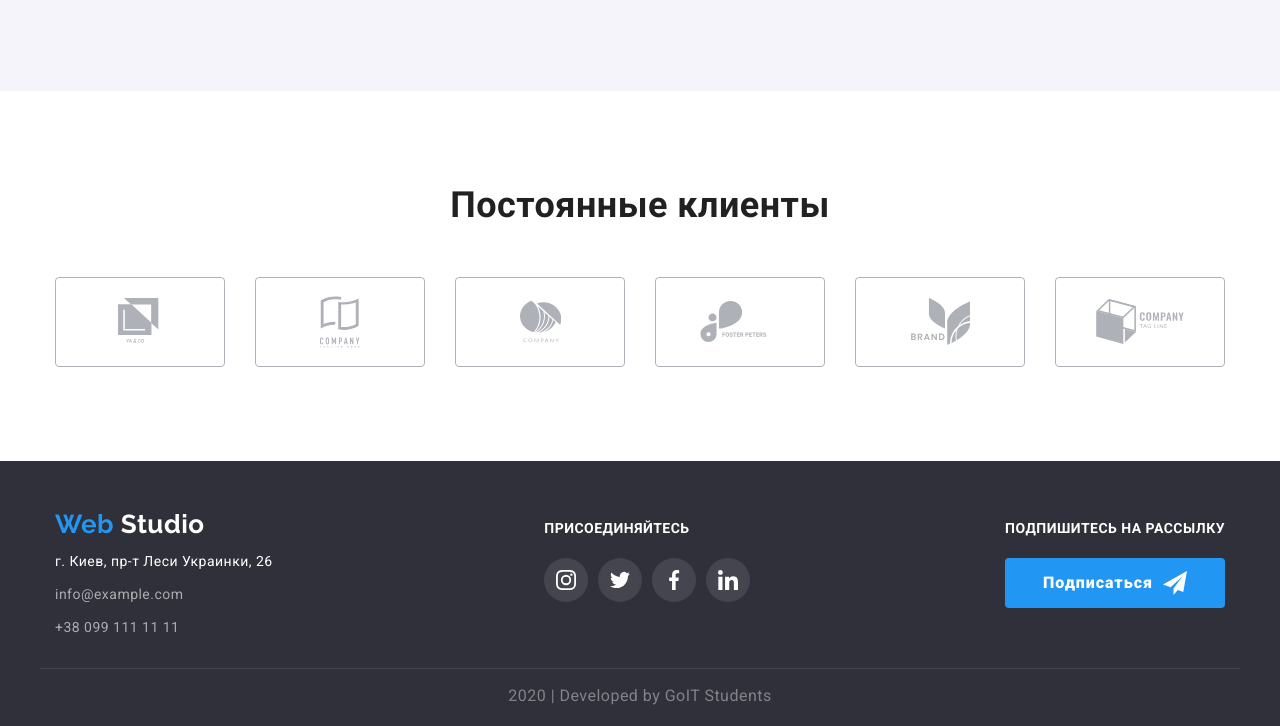
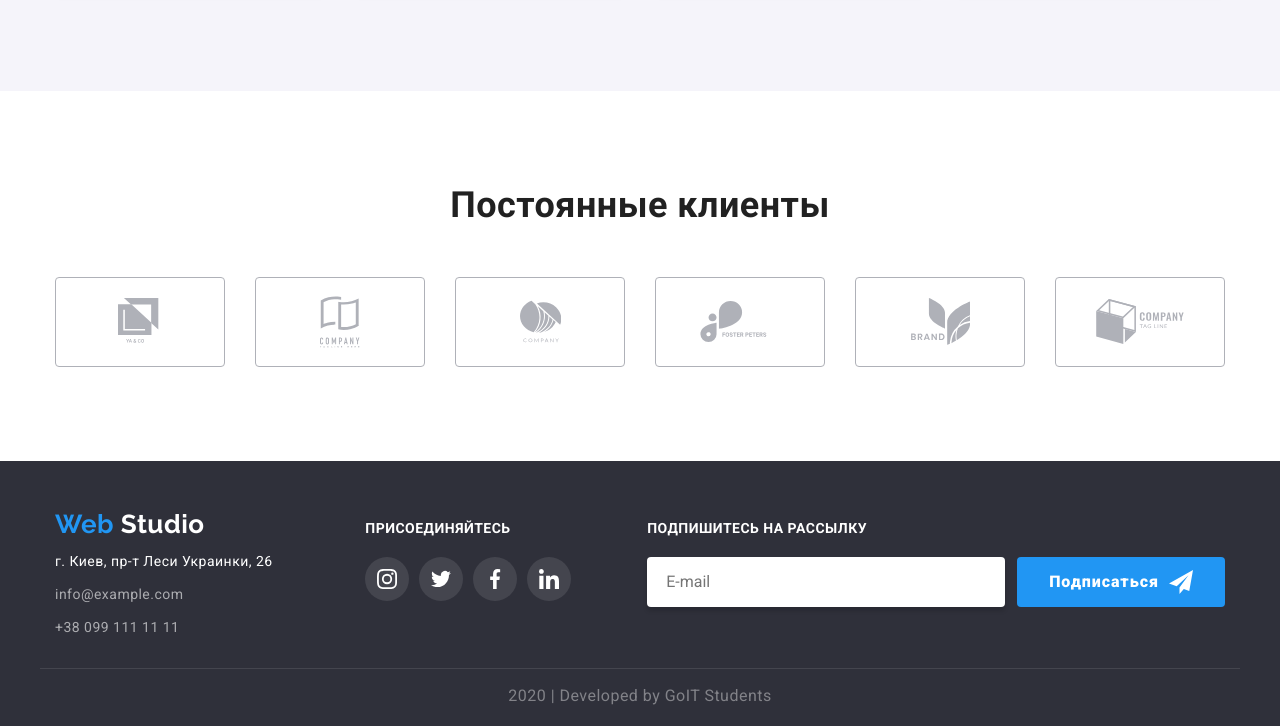
Before and after one commit to 77Andrey77/goit-markup-hw-06, a plain HTML site: page index.html in a window 1280 px wide. Shown: the part 2300-3026 px from the top of the page. Drawn offline with nearby package versions, Linux system fonts and the light colour scheme.

Commit message:
добавлено поле ввода в студии и портфолио

```diff
--- a/css/styles.css
+++ b/css/styles.css
@@ -469,7 +469,7 @@ img {
   text-transform: uppercase;
   font-size: 14px;
   line-height: 1.14;
-  margin-bottom: 21px;
+  margin-bottom: 20px;
 }
 .footer-soc {
   display: flex;
@@ -535,6 +535,19 @@ img {
 
 .button.foot {
   font-weight: 900;
+  border: 0px;
+}
+.prizuv-forma {
+  display: inline-flex;
+}
+.pole {
+  width: 358px;
+  height: 50px;
+  margin-right: 12px;
+  border-radius: 4px;
+  box-shadow: 0px 4px 4px rgba(0, 0, 0, 0.15);
+  border: 1px solid rgba(255, 255, 255, 0.3);
+  padding: 12px 18px;
 }
 .footer-knopka {
   margin-left: 10px;
--- a/index.html
+++ b/index.html
@@ -480,12 +480,28 @@
         <!-- призыв подписаться -->
         <section class="prizuv">
           <h3 class="join">Подпишитесь на рассылку</h3>
-          <a href="" class="button link foot"
+          <form class="prizuv-forma" action="" method="post">
+            <label>
+              <input
+                class="pole"
+                type="email"
+                name="email"
+                placeholder="E-mail"
+              />
+            </label>
+            <button class="button foot" type="submit">
+              Подписаться
+              <svg class="footer-knopka" width="24" , height="24">
+                <use href="./image/symbol-defs1.svg#footer-knopka"></use>
+              </svg>
+            </button>
+          </form>
+          <!-- <a href="" class="button link foot"
             >Подписаться
             <svg class="footer-knopka" width="24" , height="24">
               <use href="./image/symbol-defs1.svg#footer-knopka"></use>
             </svg>
-          </a>
+          </a> -->
         </section>
       </div>
       <p class="finish">2020 | Developed by GoIT Students</p>
```
Also changed, not shown: portfolio.html (+11 -6 lines).
